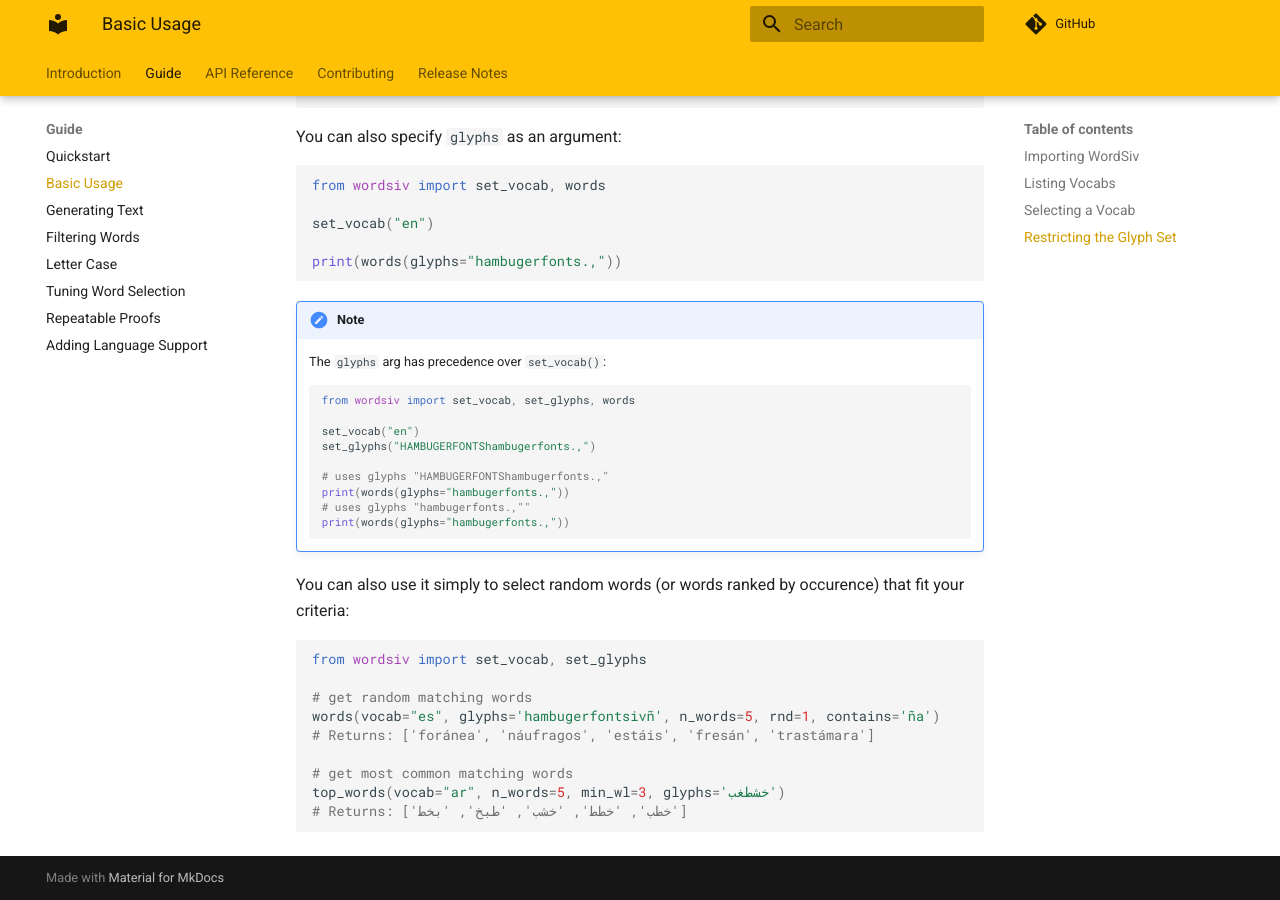
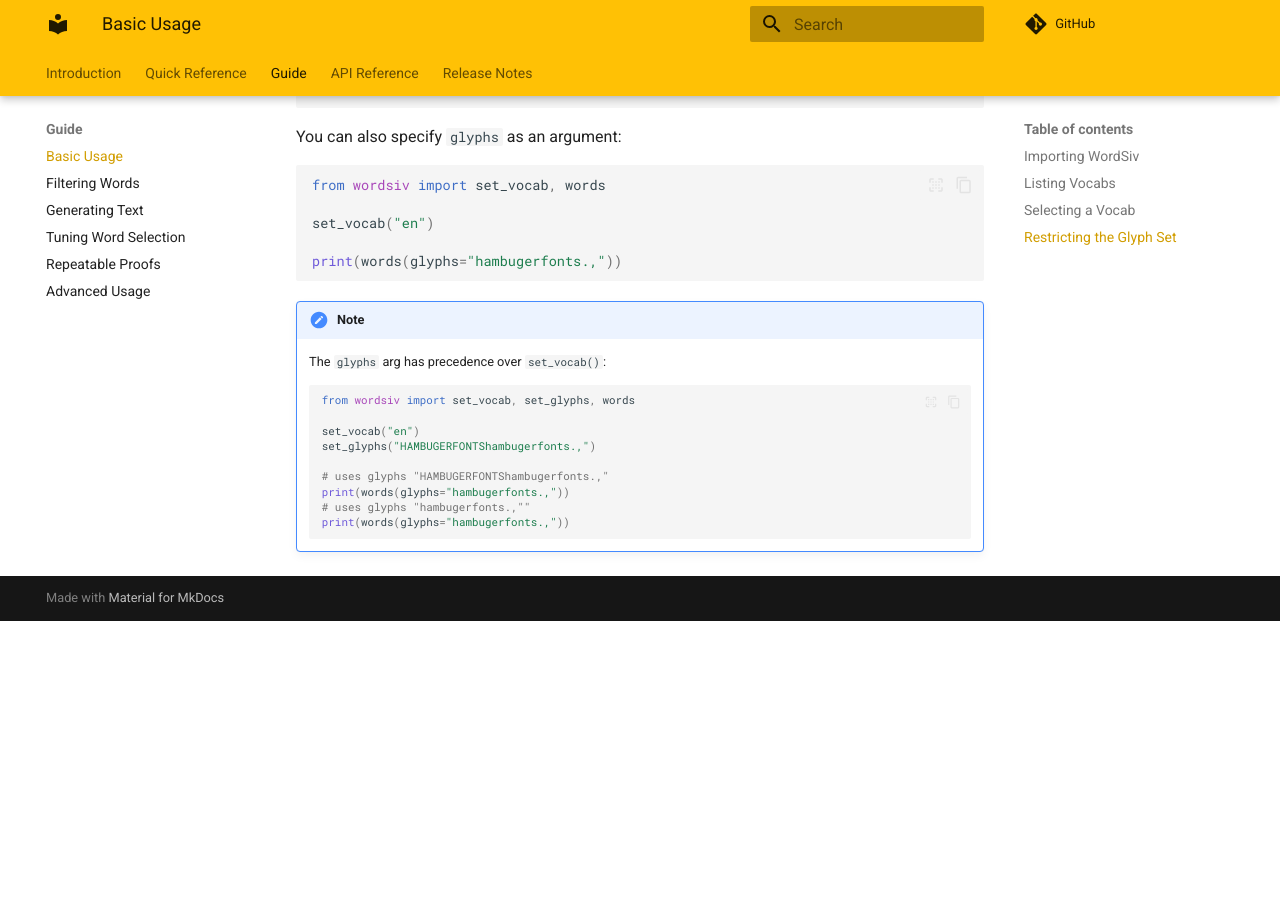
Before and after one commit to tallpauley/wordsiv, an MkDocs documentation site: the page built from docs/guide/basic-usage.md, in a window 1280 px wide and 900 px high, scrolled down 1704 px. Built offline with MkDocs 1.6.1 and Material for MkDocs 9.7.7, drawn with Linux system fonts in a browser that asks for light colours; comment, search, counter and statistics services are not loaded; after the commit the page ends 2325 px from its top, so only the background shows below that.

Commit message:
docs: case intro, restructuring

````diff
--- a/docs/guide/basic-usage.md
+++ b/docs/guide/basic-usage.md
@@ -4,6 +4,7 @@
 
 Once you've [installed](../index.md#installation) WordSiv, try generating a
 sentence:
+
 ```python
 --8<-- "import.py"
 ```
@@ -30,11 +31,13 @@ list (usually with counts) for a given language. WordSiv includes some Vocabs, a
 ## Selecting a Vocab
 
 Set the Vocab to use for subsequent calls with `set_vocab()`:
+
 ```python
 --8<-- "set-vocab.py"
 ```
 
 You can also specify a Vocab as an argument:
+
 ```python
 --8<-- "vocab-arg.py"
 ```
@@ -54,6 +57,7 @@ Use `set_glyphs` to restrict which glyphs WordSiv can use:
 ```
 
 You can also specify `glyphs` as an argument:
+
 ```python
 --8<-- "glyphs-arg.py"
 ```
@@ -63,18 +67,3 @@ You can also specify `glyphs` as an argument:
     ```python
     --8<-- "set-glyphs-arg-precedence.py"
     ```
-
-
-You can also use it simply to select random words (or words ranked by occurence) that fit your criteria:
-
-```python
-from wordsiv import set_vocab, set_glyphs
-
-# get random matching words
-words(vocab="es", glyphs='hambugerfontsivñ', n_words=5, rnd=1, contains='ña')
-# Returns: ['foránea', 'náufragos', 'estáis', 'fresán', 'trastámara']
-
-# get most common matching words
-top_words(vocab="ar", n_words=5, min_wl=3, glyphs='خشطغب')
-# Returns: ['خطب', 'خطط', 'خشب', 'طبخ', 'بخط']
-```
--- a/mkdocs.yml
+++ b/mkdocs.yml
@@ -5,6 +5,8 @@ theme:
     primary: amber
   name: material
   features:
+    - content.code.select
+    - content.code.copy
     - navigation.tabs
     - navigation.tabs.sticky
 markdown_extensions:
@@ -18,21 +20,19 @@ markdown_extensions:
       base_path: docs/snippets
   - pymdownx.superfences
 nav:
-  - Introduction: "index.md"
+  - Introduction: index.md
+  - Quick Reference: quick-reference.md
   - Guide:
-      - Quickstart: guide/quickstart.md
       - Basic Usage: guide/basic-usage.md
+      - Filtering Words: guide/filtering-words.md
       - Generating Text: guide/generating-text.md
-      - Filtering Words: guide/filtering-words.md
-      - Letter Case: guide/letter-case.md
-      - Tuning Word Selection: guide/"tuning-word-selection.md
+      - Tuning Word Selection: guide/tuning-word-selection.md
       - Repeatable Proofs: guide/repeatable-proofs.md
-      - Adding Language Support: guide/adding-language-support.md
+      - Advanced Usage: guide/advanced-usage.md
   - API Reference:
       wordsiv:
-        wordsiv: "api-reference.md"
-  - Contributing: "contributing.md"
-  - Release Notes: "release-notes.md"
+        wordsiv: api-reference.md
+  - Release Notes: release-notes.md
 repo_url: https://github.com/tallpauley/wordsiv
 watch:
   - wordsiv
````
Also changed, not shown: docs/contributing.md (deleted, +0 -1 lines), docs/guide/advanced-usage.md (+2 -8 lines), docs/guide/filtering-words.md (+84 -0 lines), docs/guide/generating-text.md (added, +1 -0 lines), docs/guide/letter-case.md (deleted, +0 -21 lines), docs/guide/repeatable-proofs.md (+4 -25 lines), docs/quick-reference.md (renamed from docs/guide/quickstart.md, +1 -1 lines), docs/snippets/oo-api.py (added, +8 -0 lines), docs/snippets/repeatable-proofs.py (added, +25 -0 lines), docs/snippets/quick-reference.py (renamed from docs/snippets/quickstart.py), 1 other file.
